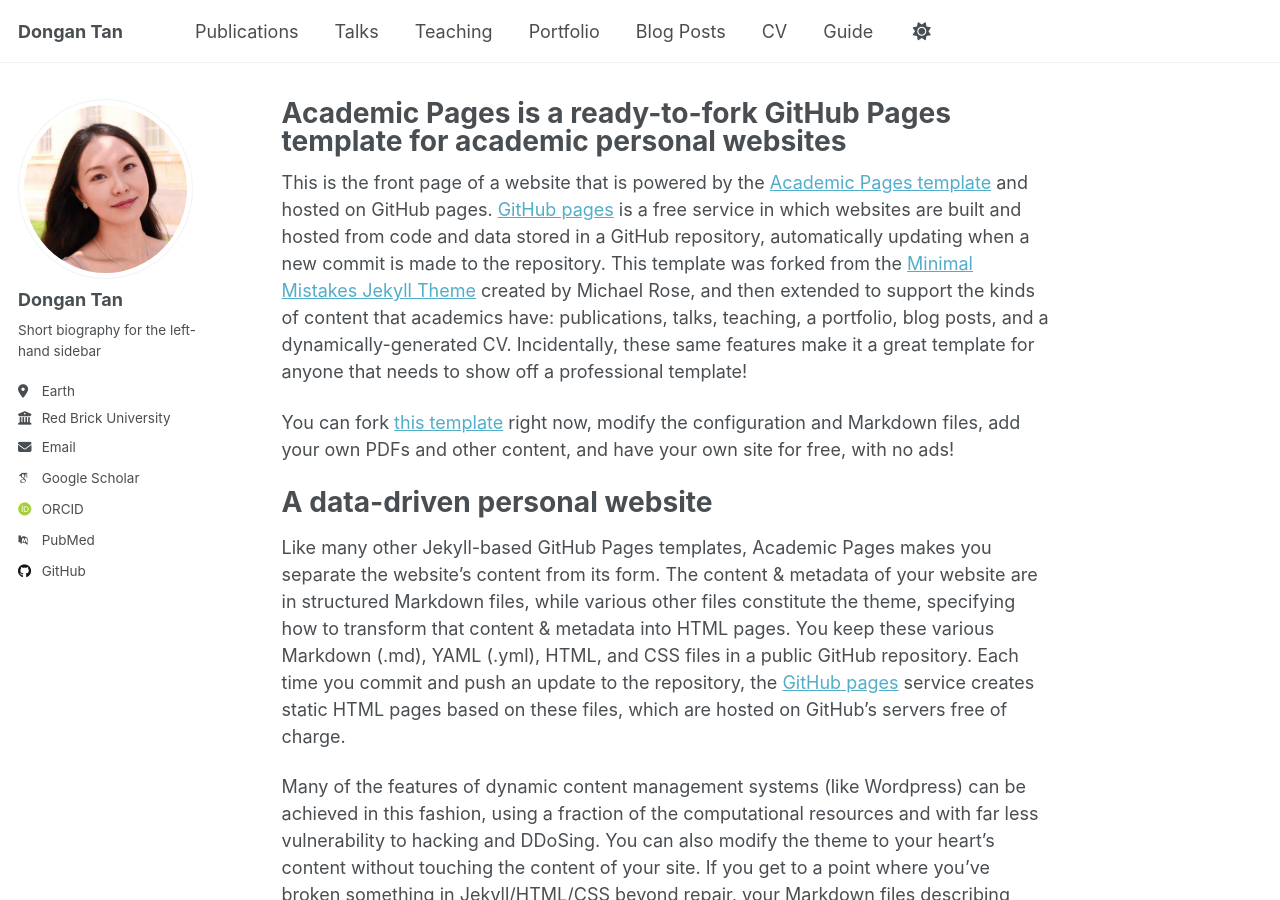
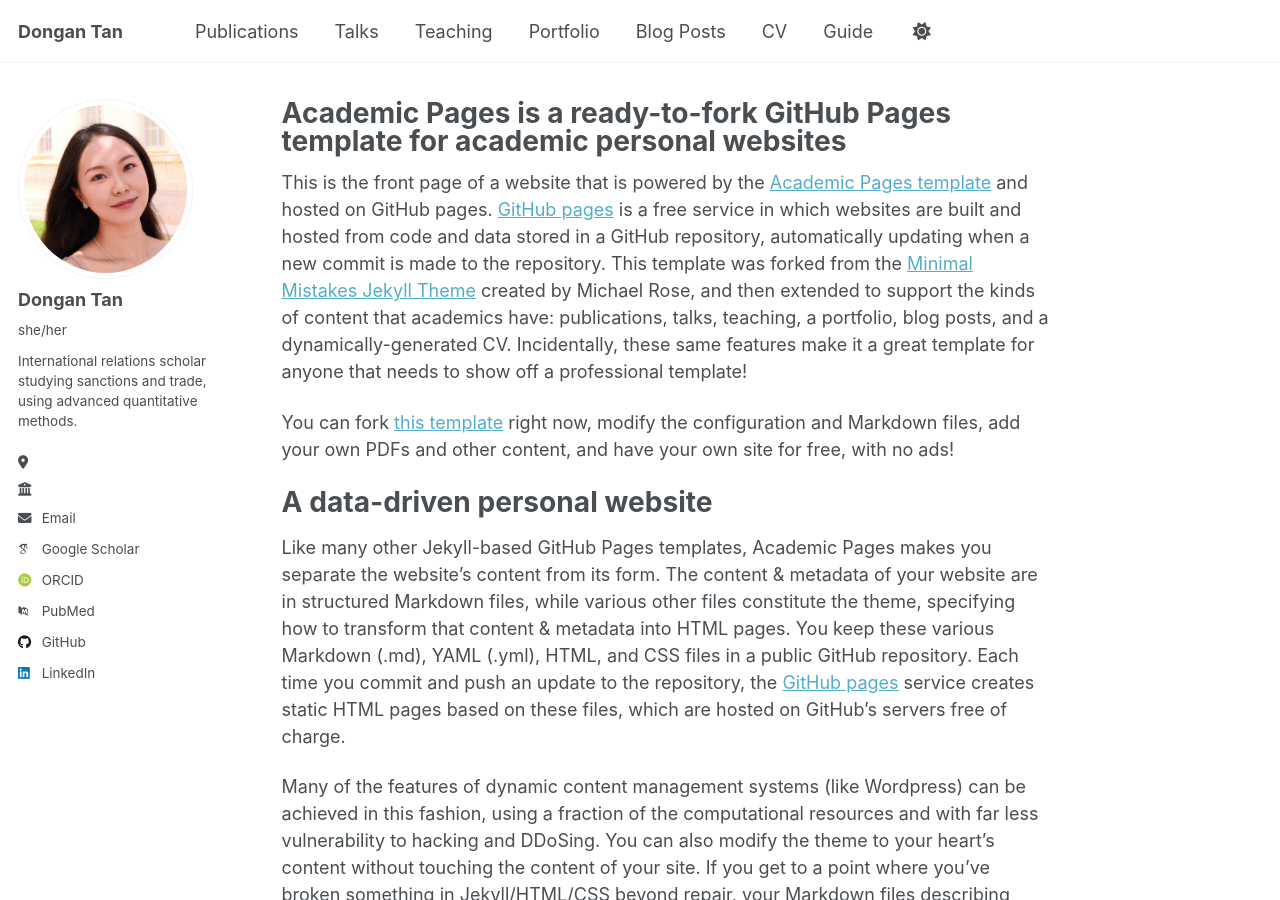
Before and after one commit to HaoLiuScholar/HaoLiuScholar.github.io, a Jekyll site: the page built from _pages/about.md, in a window 1280 px wide and 900 px high. Built offline with Jekyll 4.4.1, drawn with Linux system fonts in a browser that asks for light colours; some web fonts are replaced; a script that is not in the unit is left out.

Commit message:
Update _config.yml

```diff
--- a/_config.yml
+++ b/_config.yml
@@ -12,7 +12,7 @@ site_theme               : "default"
 title                    : "Dongan Tan"
 title_separator          : "-"
 name                     : &name "Dongan Tan"
-description              : &description "personal description"
+description              : &description "International relations scholar studying sanctions and trade, using advanced quantitative methods."
 url                      : https://dongantan.github.io # the base hostname & protocol for your site e.g. "https://[your GitHub username].github.io" or if you already have some other page hosted on Github then use "https://[your GitHub username].github.io/[Your Repo Name]"
 baseurl                  : "" # the subpath of your site, e.g. "/blog"
 repository               : "DonganTan/DonganTan.github.io"
@@ -24,22 +24,22 @@ author:
   # Biographic information
   avatar           : "profile.png"
   name             : "Dongan Tan"
-  pronouns         : # example: "she/her"
-  bio              : "Short biography for the left-hand sidebar"
-  location         : "Earth"
-  employer         : "Red Brick University"
+  pronouns         : "she/her"
+  bio              : "International relations scholar studying sanctions and trade, using advanced quantitative methods."
+  location         : ""
+  employer         : ""
   uri              : # URL
   email            : "dongan.tan@outlook.com"
 
   # Academic websites
   academia         : # URL
   arxiv            : # URL - Update with the correct link to your profile
-  googlescholar    : "https://scholar.google.com/citations?user=PS_CX0AAAAAJ"
+  googlescholar    : "https://scholar.google.com/citations?user=SNkHwSsAAAAJ&hl=en&oi=ao"
   inspire-hep      : # URL
   impactstory      : # URL
-  orcid            : "http://orcid.org/yourorcidurl"
+  orcid            : "https://orcid.org/0009-0001-9552-1612"
   semantic         : # URL
-  pubmed           : "https://www.ncbi.nlm.nih.gov/pubmed/?term=john+snow"
+  pubmed           : ""
   researchgate     : # URL
   scopus           : # URL
 
@@ -47,7 +47,7 @@ author:
   bitbucket        : # Username - Update with your username on the site
   codepen          : # Username
   dribbble         : # Username
-  github           : "academicpages"
+  github           : "DonganTan"
   kaggle           : # Username
   stackoverflow    : # User number or user number and name (i.e., use "1" or "1/jeff-atwood")
 
@@ -62,7 +62,7 @@ author:
   keybase          : # Username
   instagram        : # Username
   lastfm           : # Username
-  linkedin         : # Username
+  linkedin         : "dongantan"
   mastodon         : # URL
   medium           : # URL
   pinterest        : # Username
```
